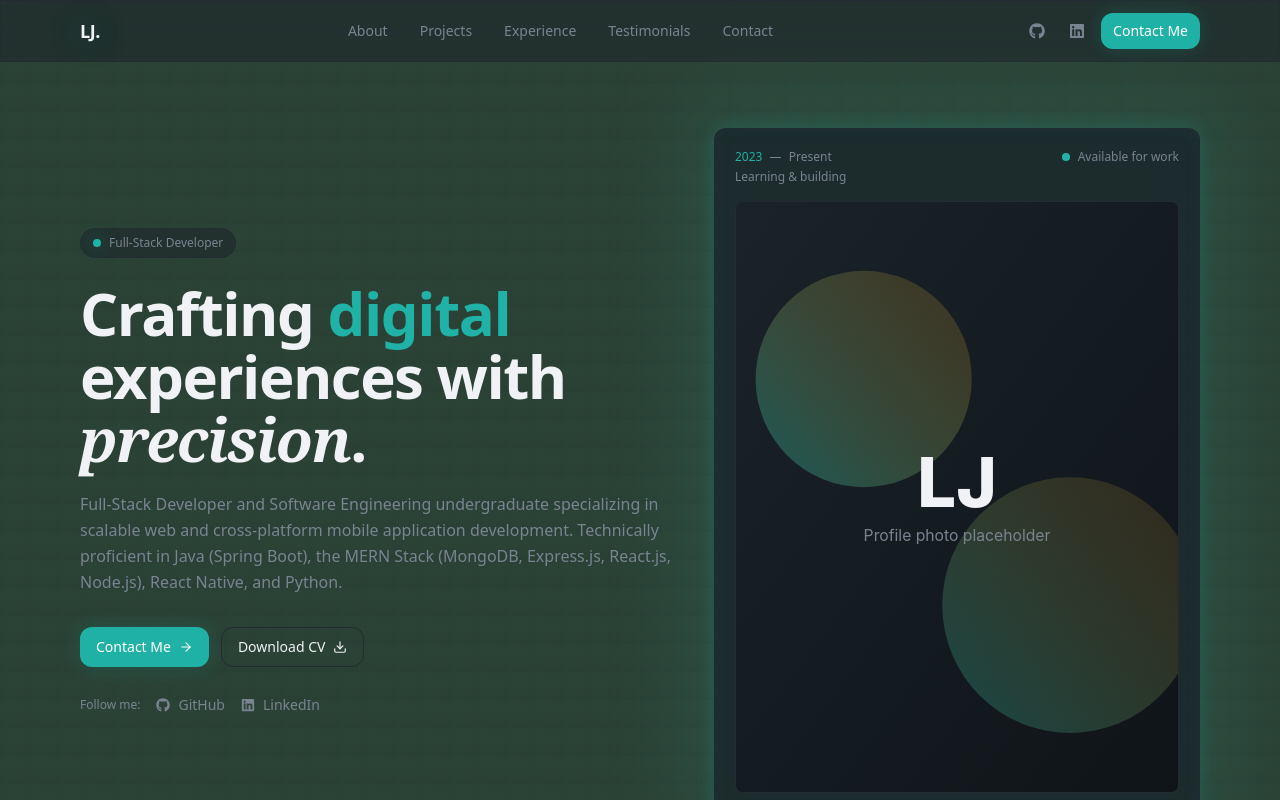
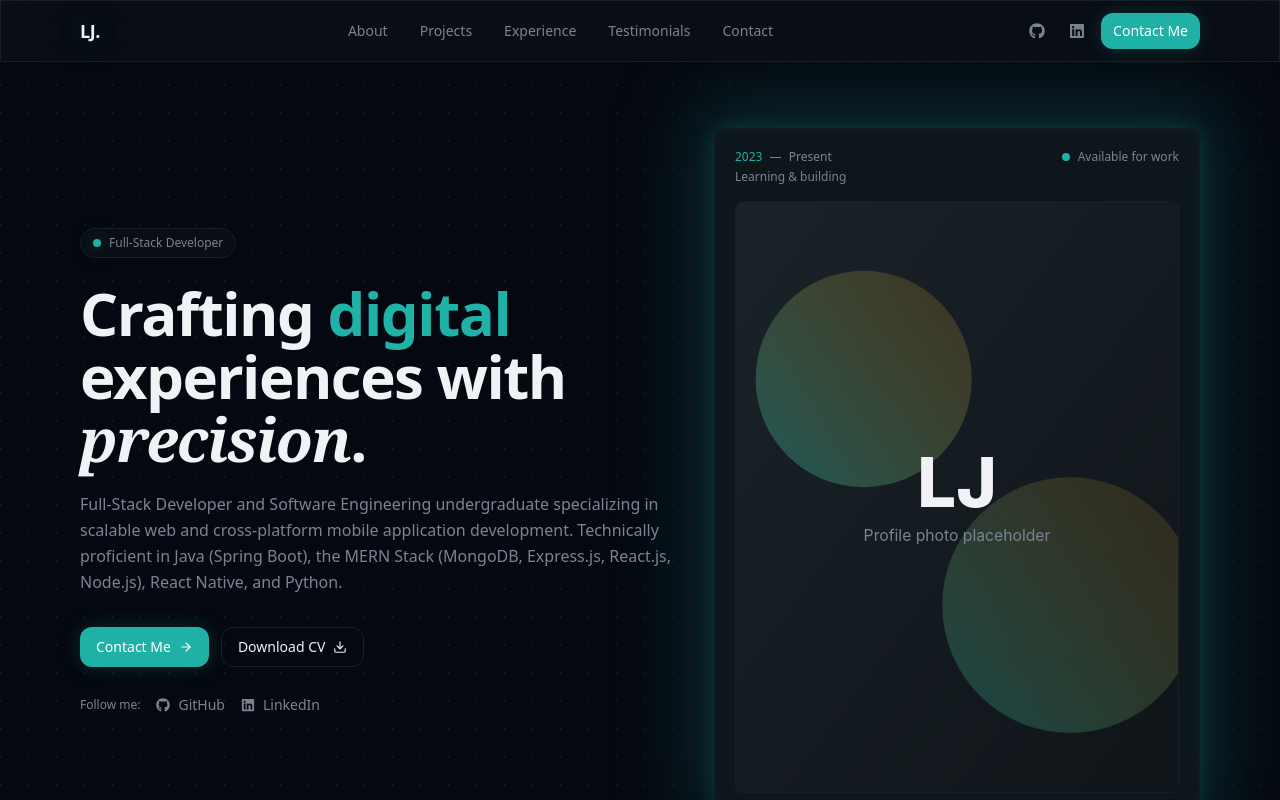
Before and after one commit to LithiraJK/personal-portfolio-nextjs, a Next.js app: page / in a window 1280 px wide. Shown: the top 800 px of the page. Built offline with nearby package versions, Linux system fonts and the light colour scheme; a web font is replaced by a local one.

Commit message:
feat: update color scheme in globals.css for improved aesthetics and consistency

```diff
--- a/src/app/globals.css
+++ b/src/app/globals.css
@@ -1,26 +1,26 @@
 @import "tailwindcss";
 
 @theme {
-  --color-background: #0f1418;
+  --color-background: #050810;
   --color-foreground: #f0f2f5;
 
-  --color-card: #141a1f;
+  --color-card: #0a0f15;
 
   --color-primary: #20b2a6;
   --color-primary-foreground: #ffffff;
 
-  --color-secondary: #1f2830;
+  --color-secondary: #141a20;
   --color-secondary-foreground: #20b2a6;
 
-  --color-muted: #252e37;
+  --color-muted: #1a2229;
   --color-muted-foreground: #7a8491;
 
-  --color-border: #242b32;
+  --color-border: #1a1f26;
 
   --radius: 0.75rem;
 
   --color-highlight: #f5a623;
-  --color-surface: #1a2329;
+  --color-surface: #0f1418;
 }
 
 @layer base {
@@ -78,23 +78,6 @@
     background-size: 28px 28px;
   }
 
-  .bg-radial-glow {
-    background-image: radial-gradient(
-        800px 500px at 20% 20%,
-        color-mix(in srgb, var(--color-primary) 18%, transparent) 0%,
-        transparent 60%
-      ),
-      radial-gradient(
-        700px 450px at 80% 30%,
-        color-mix(in srgb, var(--color-highlight) 12%, transparent) 0%,
-        transparent 55%
-      ),
-      radial-gradient(
-        900px 600px at 55% 85%,
-        color-mix(in srgb, var(--color-secondary) 30%, transparent) 0%,
-        transparent 55%
-      );
-  }
 
   @keyframes fade-in {
     from {
```
